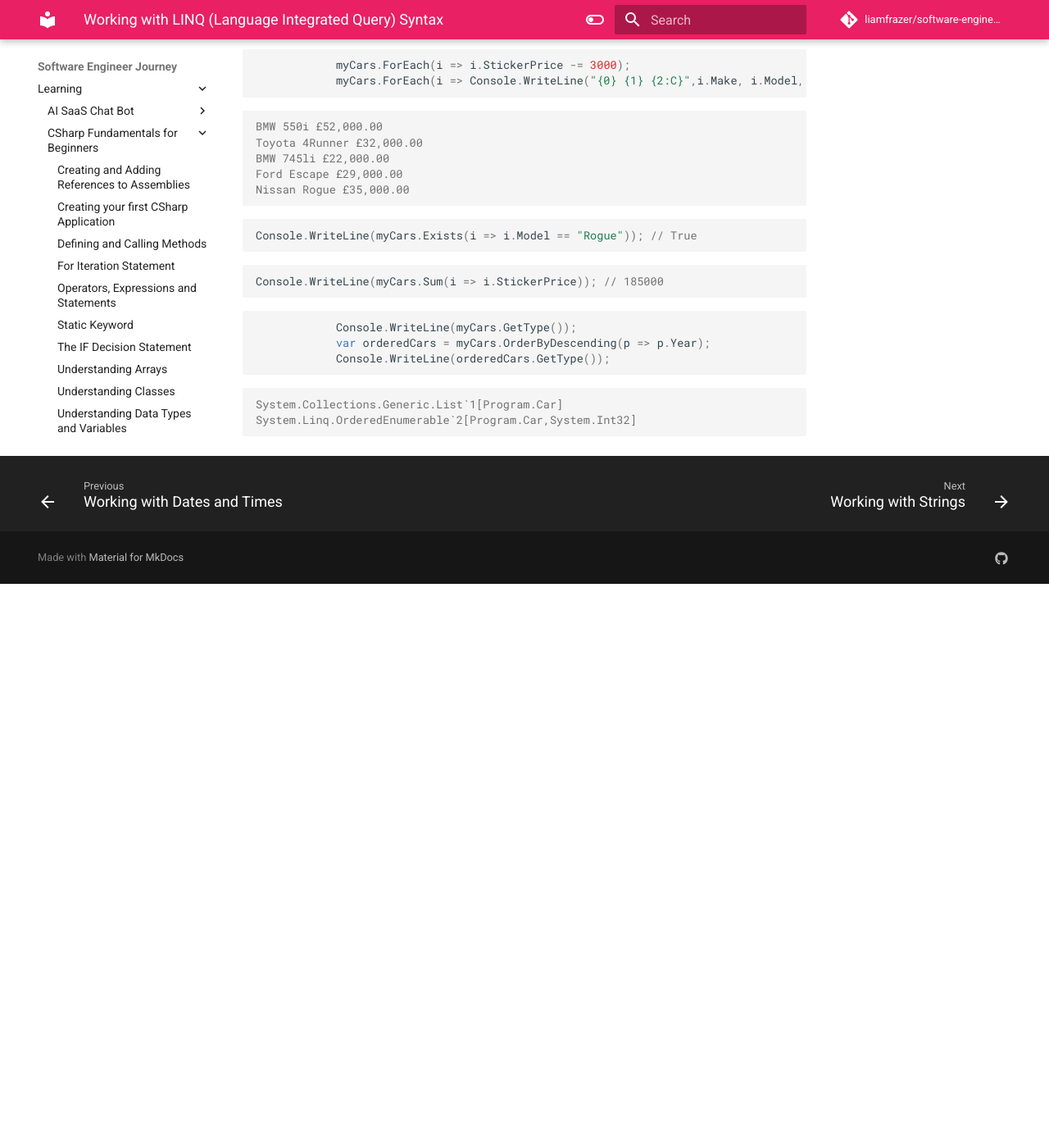
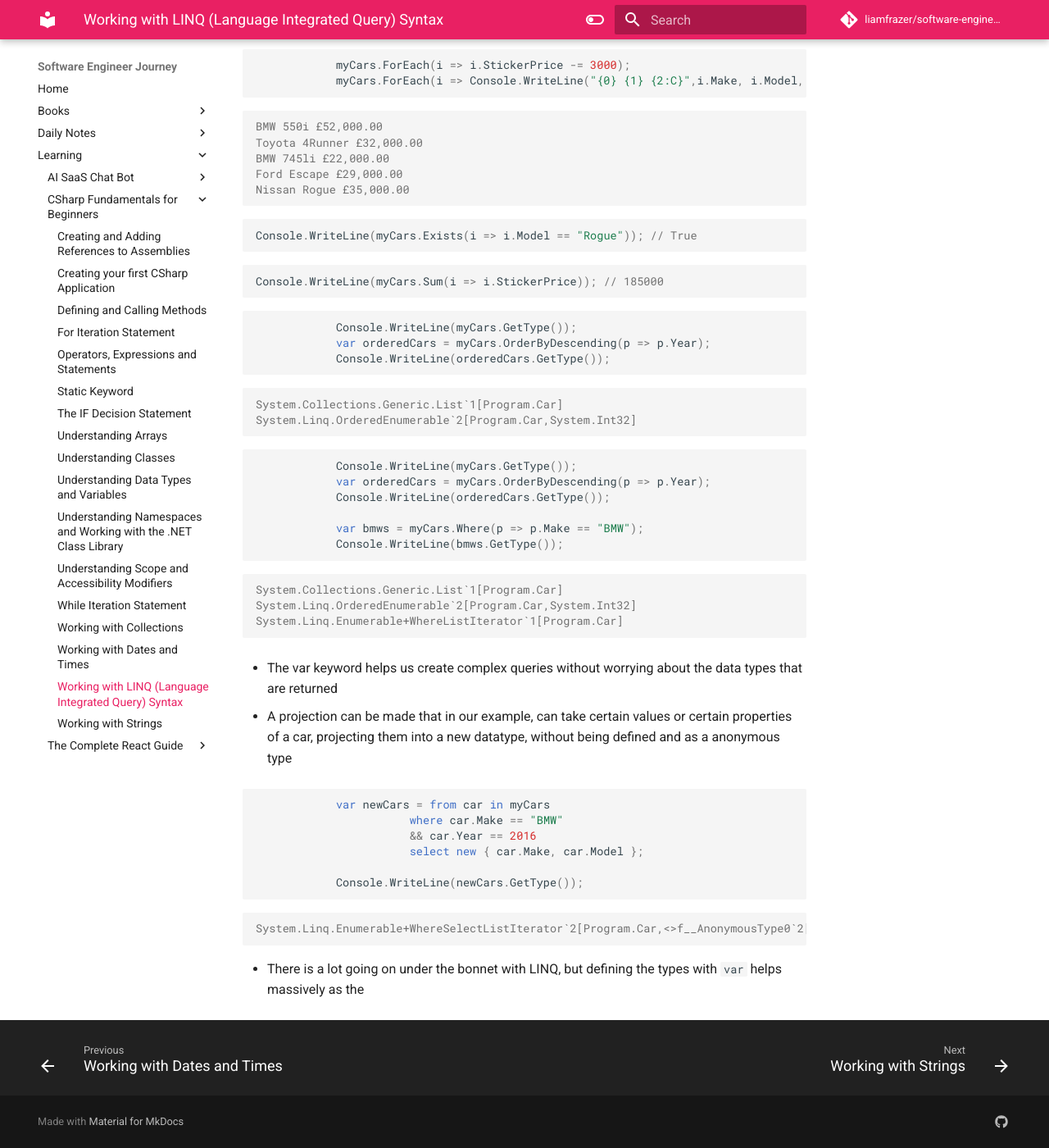
Before and after one commit to liamfrazer/software-engineer-journey, an MkDocs documentation site: the page built from docs/Learning/CSharp Fundamentals for Beginners/Working with LINQ (Language Integrated Query) Syntax.md, in a window 1280 px wide and 1400 px high, scrolled down 2130 px. Shown: the whole window at 82% size. Built offline with MkDocs 1.6.1 and Material for MkDocs 9.7.7, drawn with Linux system fonts in a browser that asks for light colours; comment, search, counter and statistics services are not loaded; before the commit the page ends 2842 px from its top, so only the background shows below that.

Commit message:
vault backup: 2024-01-07 17:17:52

````diff
--- a/docs/Learning/CSharp Fundamentals for Beginners/Working with LINQ (Language Integrated Query) Syntax.md
+++ b/docs/Learning/CSharp Fundamentals for Beginners/Working with LINQ (Language Integrated Query) Syntax.md
@@ -145,3 +145,36 @@
 System.Collections.Generic.List`1[Program.Car]
 System.Linq.OrderedEnumerable`2[Program.Car,System.Int32]
 ```
+
+```c#
+            Console.WriteLine(myCars.GetType());
+            var orderedCars = myCars.OrderByDescending(p => p.Year);
+            Console.WriteLine(orderedCars.GetType());
+
+            var bmws = myCars.Where(p => p.Make == "BMW");
+            Console.WriteLine(bmws.GetType());
+```
+```console
+System.Collections.Generic.List`1[Program.Car]
+System.Linq.OrderedEnumerable`2[Program.Car,System.Int32]
+System.Linq.Enumerable+WhereListIterator`1[Program.Car]
+```
+
+* The var keyword helps us create complex queries without worrying about the data types that are returned
+
+* A projection can be made that in our example, can take certain values or certain properties of a car, projecting them into a new datatype, without being defined and as a anonymous type
+
+
+```c#
+            var newCars = from car in myCars
+                       where car.Make == "BMW"
+                       && car.Year == 2016
+                       select new { car.Make, car.Model };
+
+            Console.WriteLine(newCars.GetType());
+```
+```console
+System.Linq.Enumerable+WhereSelectListIterator`2[Program.Car,<>f__AnonymousType0`2[System.String,System.String]]
+```
+
+* There is a lot going on under the bonnet with LINQ, but defining the types with `var` helps massively as the
````
